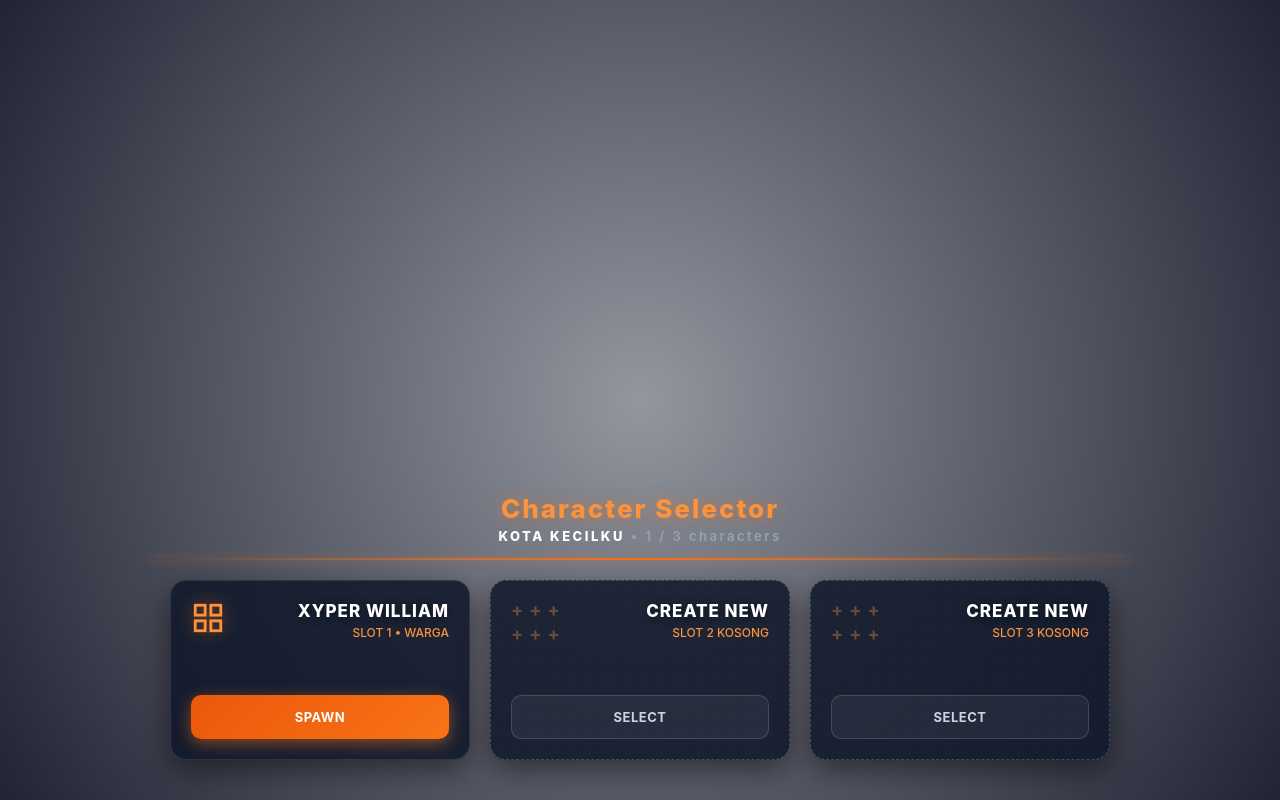
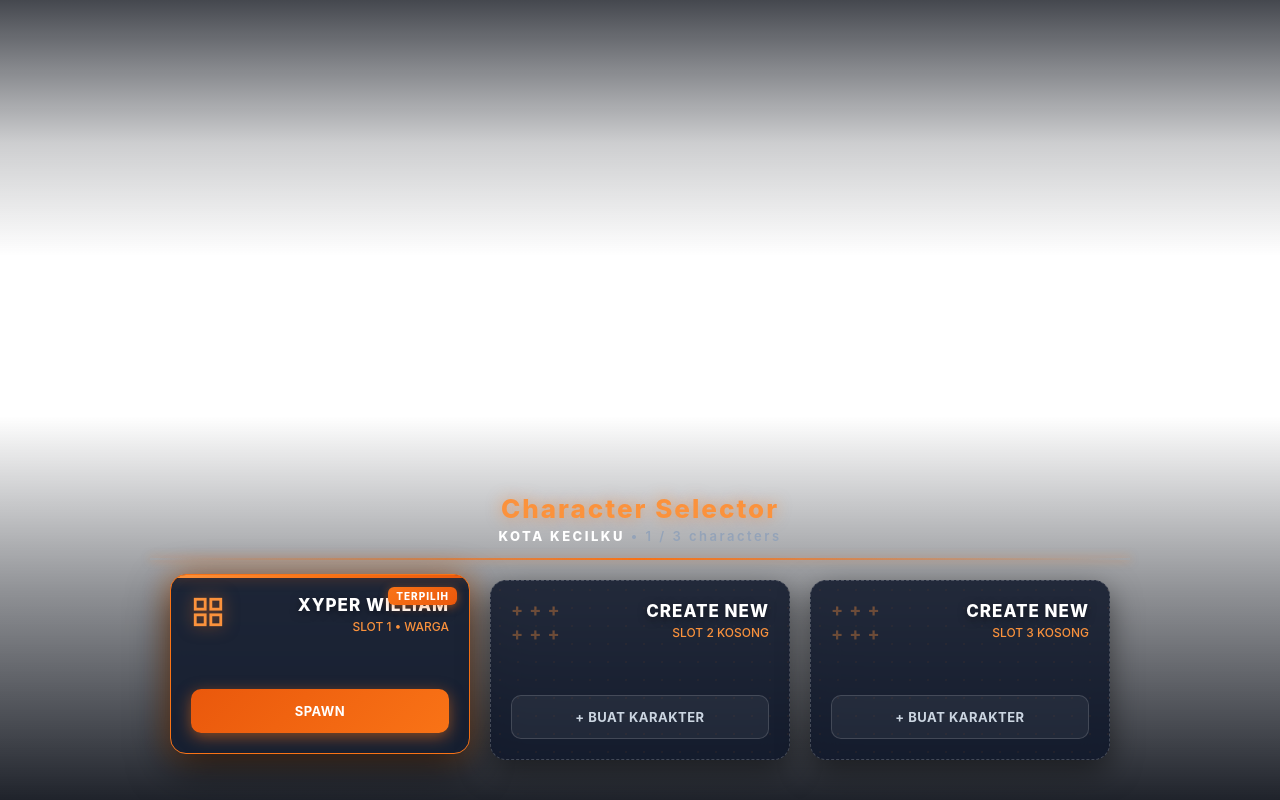
Before and after one commit to oogtaunama/kkrp-cef, a plain HTML site: page char/index.html in a window 1280 px wide. Drawn offline with Linux system fonts and the light colour scheme.

Commit message:
feat(char): add 3d live character preview and card selection

```diff
--- a/char/script.js
+++ b/char/script.js
@@ -6,9 +6,11 @@
 const CharApp = {
     state: {
         characters: [],
+        skins: [],
         maxChars: 3,
         ucpName: '',
         selectedGender: 'Male',
+        selectedSlot: 0,
         targetSlot: 0,
         isLoading: false
     },
@@ -31,6 +33,7 @@ const CharApp = {
     loadMockData() {
         this.renderCharacterList({
             characters: ['Xyper_William'],
+            skins: [250],
             maxChars: 3,
             ucp: 'oogtaunama'
         });
@@ -102,17 +105,32 @@ const CharApp = {
      */
     renderCharacterList(data) {
         const characters = data.characters || [];
+        const skins = data.skins || [];
         const maxChars = data.maxChars || 3;
         const ucp = data.ucp || '';
 
         this.state.characters = characters;
+        this.state.skins = skins;
         this.state.maxChars = maxChars;
         this.state.ucpName = ucp;
+
+        // Cari slot pertama yang terisi sebagai default preview
+        let firstFilled = -1;
+        for (let s = 0; s < maxChars; s++) {
+            if (characters[s] && characters[s].trim() !== '') {
+                firstFilled = s;
+                break;
+            }
+        }
+        if (firstFilled !== -1) {
+            this.state.selectedSlot = firstFilled;
+        }
 
         // Update Counter Label
         const charCountLabel = document.getElementById('charCountLabel');
         if (charCountLabel) {
-            charCountLabel.innerText = `${characters.length} / ${maxChars} characters`;
+            const filledCount = characters.filter(c => c && c.trim() !== '').length;
+            charCountLabel.innerText = `${filledCount} / ${maxChars} characters`;
         }
 
         const grid = document.getElementById('cardsGrid');
@@ -122,11 +140,14 @@ const CharApp = {
         for (let i = 0; i < maxChars; i++) {
             const charName = characters[i];
             const card = document.createElement('div');
+            const isFilled = (charName && charName.trim() !== '');
+            const isSelected = (isFilled && i === this.state.selectedSlot);
 
-            if (charName && charName.trim() !== '') {
-                // KARTU TERISI KARAKTER (HANYA TOMBOL SPAWN, TOMBOL HAPUS SUDAH DIHAPUS)
-                card.className = 'char-card filled-card';
+            if (isFilled) {
+                card.className = `char-card filled-card ${isSelected ? 'selected' : ''}`;
+                card.dataset.slot = i;
                 card.innerHTML = `
+                    <span class="selected-badge">TERPILIH</span>
                     <div class="card-top">
                         <div class="card-emblem">
                             <svg viewBox="0 0 24 24" width="34" height="34" fill="none" stroke="currentColor" stroke-width="2">
@@ -143,12 +164,22 @@ const CharApp = {
                     </div>
                     <div class="card-actions">
                         <button type="button" class="btn btn-primary btn-spawn" data-slot="${i}" data-name="${charName}" style="width: 100%; flex: 1;">
-                            Spawn
+                            SPAWN
                         </button>
                     </div>
                 `;
 
-                // Pasang event listener langsung pada tombol Spawn
+                // Klik kartu untuk memicu 3D character preview di GTA San Andreas
+                card.addEventListener('click', (e) => {
+                    if (e.target.closest('.btn-spawn')) {
+                        e.preventDefault();
+                        e.stopPropagation();
+                        this.selectCharacter(i, charName);
+                        return;
+                    }
+                    this.previewCharacter(i);
+                });
+
                 const btnSpawn = card.querySelector('.btn-spawn');
                 if (btnSpawn) {
                     btnSpawn.addEventListener('click', (e) => {
@@ -159,8 +190,8 @@ const CharApp = {
                 }
 
             } else {
-                // KARTU SLOT KOSONG / CREATE NEW
                 card.className = 'char-card empty-card';
+                card.dataset.slot = i;
                 card.innerHTML = `
                     <div class="card-top">
                         <div class="pattern-plus-wrap">
@@ -178,10 +209,15 @@ const CharApp = {
                     </div>
                     <div class="card-actions">
                         <button type="button" class="btn btn-outline btn-select" data-slot="${i}" style="width: 100%; flex: 1;">
-                            Select
+                            + Buat Karakter
                         </button>
                     </div>
                 `;
+
+                card.addEventListener('click', (e) => {
+                    e.preventDefault();
+                    this.openCreateChar(i);
+                });
 
                 const btnSelect = card.querySelector('.btn-select');
                 if (btnSelect) {
@@ -198,6 +234,26 @@ const CharApp = {
     },
 
     /**
+     * Preview Karakter 3D Ped di Game
+     */
+    previewCharacter(slotIndex) {
+        this.state.selectedSlot = slotIndex;
+
+        // Update highlight visual kartu
+        const allCards = document.querySelectorAll('.char-card.filled-card');
+        allCards.forEach(c => {
+            if (parseInt(c.dataset.slot, 10) === slotIndex) {
+                c.classList.add('selected');
+            } else {
+                c.classList.remove('selected');
+            }
+        });
+
+        console.log(`[CharApp] Mengirim permintaan 3D Preview untuk Slot ${slotIndex}`);
+        CefBridge.emit('cef_onPlayerPreviewChar', slotIndex);
+    },
+
+    /**
      * Pilih Karakter untuk Spawn
      */
     selectCharacter(slotIndex, charName) {
@@ -207,7 +263,7 @@ const CharApp = {
         // LEPAS FOKUS CEF SEGERA AGAR KURSOR HILANG SAAT SPAWN
         CefBridge.setFocus(false);
 
-        // Kirim event ke Pawn
+        // Kirim event ke Pawn (akan menutup CEF dan memunculkan Dialog Pilihan Spawn)
         CefBridge.emit('cef_onPlayerSelectChar', slotIndex, charName);
     },
 
--- a/char/style.css
+++ b/char/style.css
@@ -39,7 +39,8 @@ body {
     left: 0;
     width: 100vw;
     height: 100vh;
-    background: radial-gradient(circle at center, rgba(15, 23, 42, 0.45) 0%, rgba(2, 6, 23, 0.88) 100%);
+    background: linear-gradient(to top, rgba(7, 11, 20, 0.90) 0%, rgba(7, 11, 20, 0.45) 26%, transparent 48%),
+                linear-gradient(to bottom, rgba(7, 11, 20, 0.75) 0%, rgba(7, 11, 20, 0.20) 18%, transparent 32%);
     pointer-events: none;
     z-index: 1;
 }
@@ -140,6 +141,7 @@ body {
     box-shadow: 0 10px 30px rgba(0, 0, 0, 0.5);
     position: relative;
     overflow: hidden;
+    cursor: pointer;
     transition: all 0.3s cubic-bezier(0.16, 1, 0.3, 1);
 }
 
@@ -147,6 +149,45 @@ body {
     transform: translateY(-4px);
     border-color: var(--primary-orange);
     box-shadow: 0 12px 35px rgba(0, 0, 0, 0.6), 0 0 20px var(--glow-orange);
+}
+
+/* Selected Card Highlight (3D Live Preview Aktif) */
+.char-card.selected {
+    border-color: var(--primary-orange);
+    box-shadow: 0 14px 40px rgba(0, 0, 0, 0.7), 0 0 28px var(--glow-orange);
+    background: rgba(22, 30, 48, 0.94);
+    transform: translateY(-6px);
+}
+
+.char-card.selected::before {
+    content: '';
+    position: absolute;
+    top: 0;
+    left: 0;
+    right: 0;
+    height: 3px;
+    background: linear-gradient(90deg, var(--light-orange), var(--primary-orange), #ea580c);
+    box-shadow: 0 0 12px var(--glow-orange);
+}
+
+.selected-badge {
+    position: absolute;
+    top: 12px;
+    right: 12px;
+    background: linear-gradient(135deg, var(--primary-orange), #ea580c);
+    color: #ffffff;
+    font-size: 10px;
+    font-weight: 800;
+    letter-spacing: 1px;
+    padding: 3px 8px;
+    border-radius: 6px;
+    text-transform: uppercase;
+    box-shadow: 0 2px 8px var(--glow-orange);
+    display: none;
+}
+
+.char-card.selected .selected-badge {
+    display: inline-block;
 }
 
 /* Pola Motif Bintang/Silang "+" untuk Slot Kosong (Sesuai Referensi) */
```
